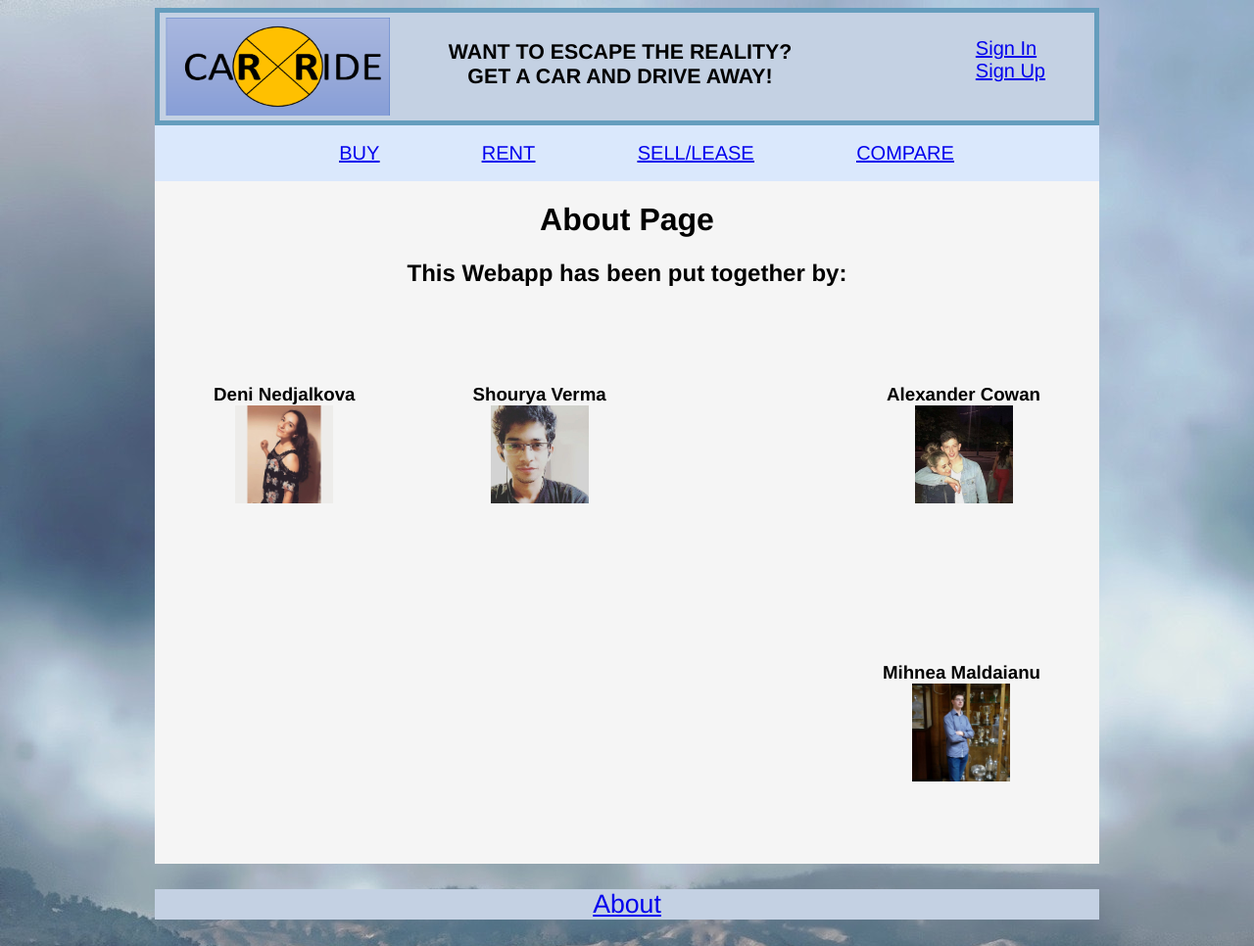
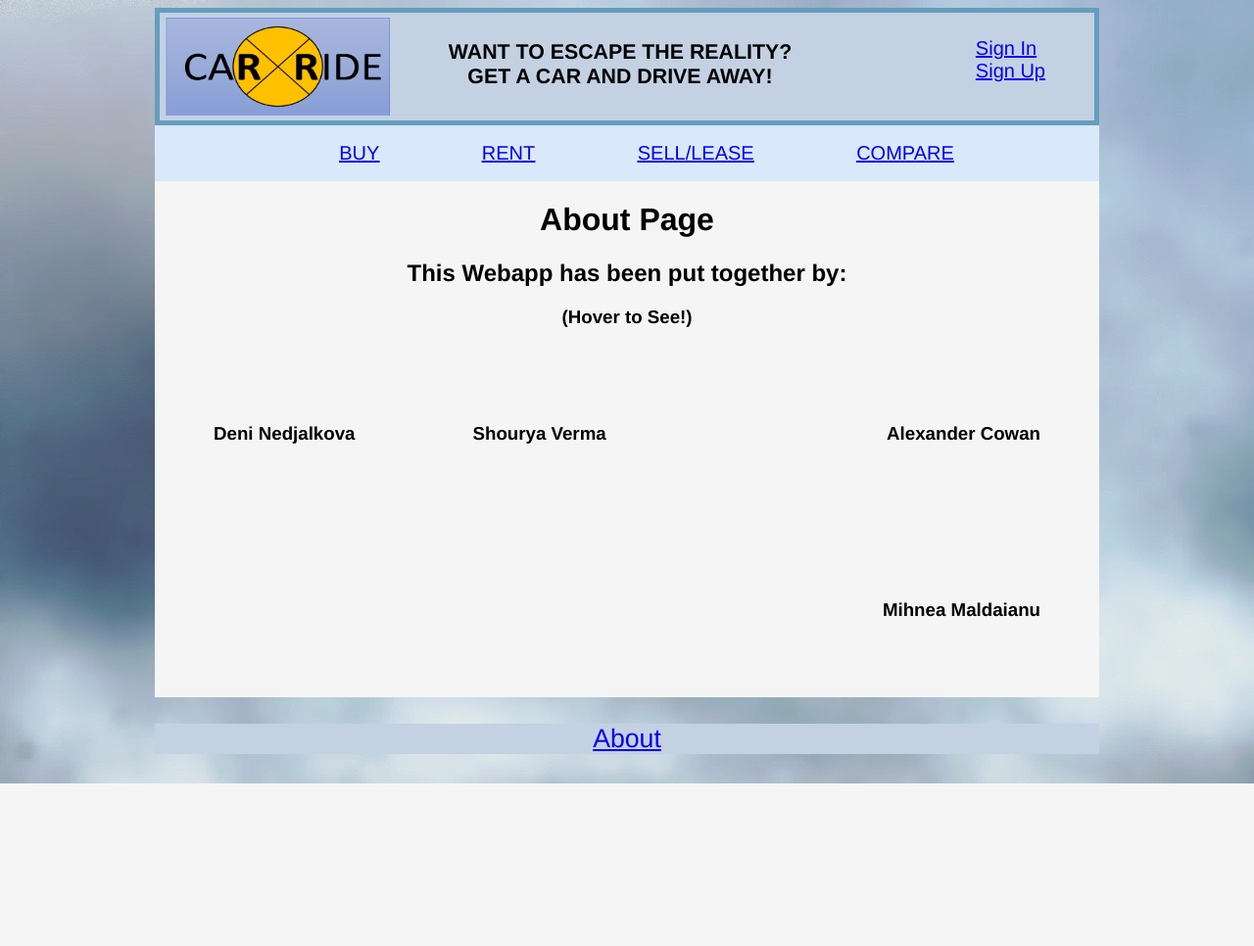
Before and after one commit to Mihnea7/car_ride, a Django app: template templates/carride/about.html in a window 1280 px wide. Shown: the whole page at 98% size. After the commit the page ends 800 px from the top, so only its background shows below. Run offline with Django 3.2, Linux system fonts and the light colour scheme; the template is opened without the code that fills it, so the values that code supplies are empty; some libraries are stand-ins or nearby versions.

Commit message:
bit of ajax/jquery

```diff
--- a/carride/forms.py
+++ b/carride/forms.py
@@ -28,15 +28,15 @@ class ReviewForm(forms.ModelForm):
 class VehicleForm(forms.ModelForm):
     make = forms.CharField(max_length=256, help_text="Car Make")
     model = forms.CharField(max_length = 256,
-                            help_text='Car model')
+                            help_text='Car Model')
     price = forms.DecimalField(decimal_places = 1, max_digits = 10,
     	                       help_text='Car Price')
-    year = forms.IntegerField(help_text='Car year')
+    year = forms.IntegerField(help_text='Car Year')
     new = forms.BooleanField(help_text='Is the Car New?', required=False)
     phoneNum = forms.CharField(help_text='Your Phone Number',
                                max_length = 13)
     picture = forms.ImageField(help_text='Add Picture of Car',required=True)
-    additionalInfo = forms.CharField(help_text='Additional information',
+    additionalInfo = forms.CharField(help_text='Additional Information',
                                      max_length = 1024)
     forSale=forms.BooleanField(help_text='Tick if not for Lease', required=False)
     username = forms.CharField(help_text='Please enter your full name')
--- /dev/null
+++ b/static/js/carride-jquery.js
@@ -0,0 +1,24 @@
+$(document).ready( function() {
+	$("#vehicle_form").hide();
+	$("#z_pic").hide();
+	$("#m_pic").hide();
+	$("#s_pic").hide();
+	$("#d_pic").hide();
+	$("#open_sell").click( function(event) {
+		$("#vehicle_form").slideToggle(500);
+	});
+	$("#zander").hover( function(event) {
+		$("#z_pic").fadeIn(2000);
+	});
+	$("#deni").hover( function(event) {
+		$("#d_pic").fadeIn(2000);
+	});
+	$("#sho").hover( function(event) {
+		$("#s_pic").fadeIn(2000);
+	});
+	$("#micc").hover( function(event) {
+		$("#m_pic").fadeIn(2000);
+	});
+
+
+});
--- a/templates/carride/about.html
+++ b/templates/carride/about.html
@@ -11,25 +11,29 @@
 	<div style="text-align:center;">
 		<h1 style="text-align:center;">About Page</h1>
 		<h2 style="text-align:center;"> This Webapp has been put together by: </h2>
-
+		<h3 style="text-align:centre;"> (Hover to See!)</h3>
 
 		<div class="col">
-			<h3 style="text-align:center;">	Deni Nedjalkova <br/>
-			<img src="{% static "images/deni.jpg" %}" alt="den" width="100" height="100" /></h3>
+			<h3 id = 'deni' style="text-align:center;">	Deni Nedjalkova <br/>
+			<img src="{% static "images/deni.jpg" %}" id ='d_pic' alt="den" width="100" height="100" /></h3>
 		</div>
 		<div class="col">
-			<h3 style="text-align:center;"> Shourya Verma<br/>
-			<img src="{% static "images/sho.jpg" %}" alt="sho" width="100" height="100" /></h3>
+			<h3 id = 'sho' style="text-align:center;"> Shourya Verma<br/>
+			<img src="{% static "images/sho.jpg" %}" id ='s_pic' alt="sho" width="100" height="100" /></h3>
 		</div>
 		<div class="row">
-			<h3 style="text-align:center;">	Alexander Cowan<br/>
-			<img src="{% static "images/zander.jpg" %}" alt="zander" width="100" height="100"/></h3>
+			<h3 id='zander' style="text-align:center;">	Alexander Cowan<br/>
+			<img src="{% static "images/zander.jpg" %}" id ='z_pic' alt="zander" width="100" height="100"/></h3>
 		</div>
 		<div class="row">
-			<h3 style="text-align:center;">	Mihnea Maldaianu<br/>
-			<img src="{% static "images/micc.jpg" %}" alt="micc" width="100" height="100"/></h3>
+			<h3 id = 'micc' style="text-align:center;">	Mihnea Maldaianu<br/>
+			<img src="{% static "images/micc.jpg" %}" id='m_pic' alt="micc" width="100" height="100"/></h3>
 		</div>
 
 		<strong>{{ boldmessage }}</strong><br />
 	</div>
+
+
+
+
 {% endblock %}
--- a/templates/carride/sell.html
+++ b/templates/carride/sell.html
@@ -7,7 +7,7 @@
 	{% if user.is_authenticated %}
 
 		<div class='reg' id="sell" style="text-align:center;">
-			<h2>Please enter your Car Details</h2>
+			<h2 id='open_sell'>Click to enter Car Details</h2>
 			<form id="vehicle_form" method="post" action="{% url 'sell' %}" enctype="multipart/form-data">
 				{% csrf_token %}
 
```
Also changed, not shown: templates/carride/base.html (+9 -1 lines), db.sqlite3.
